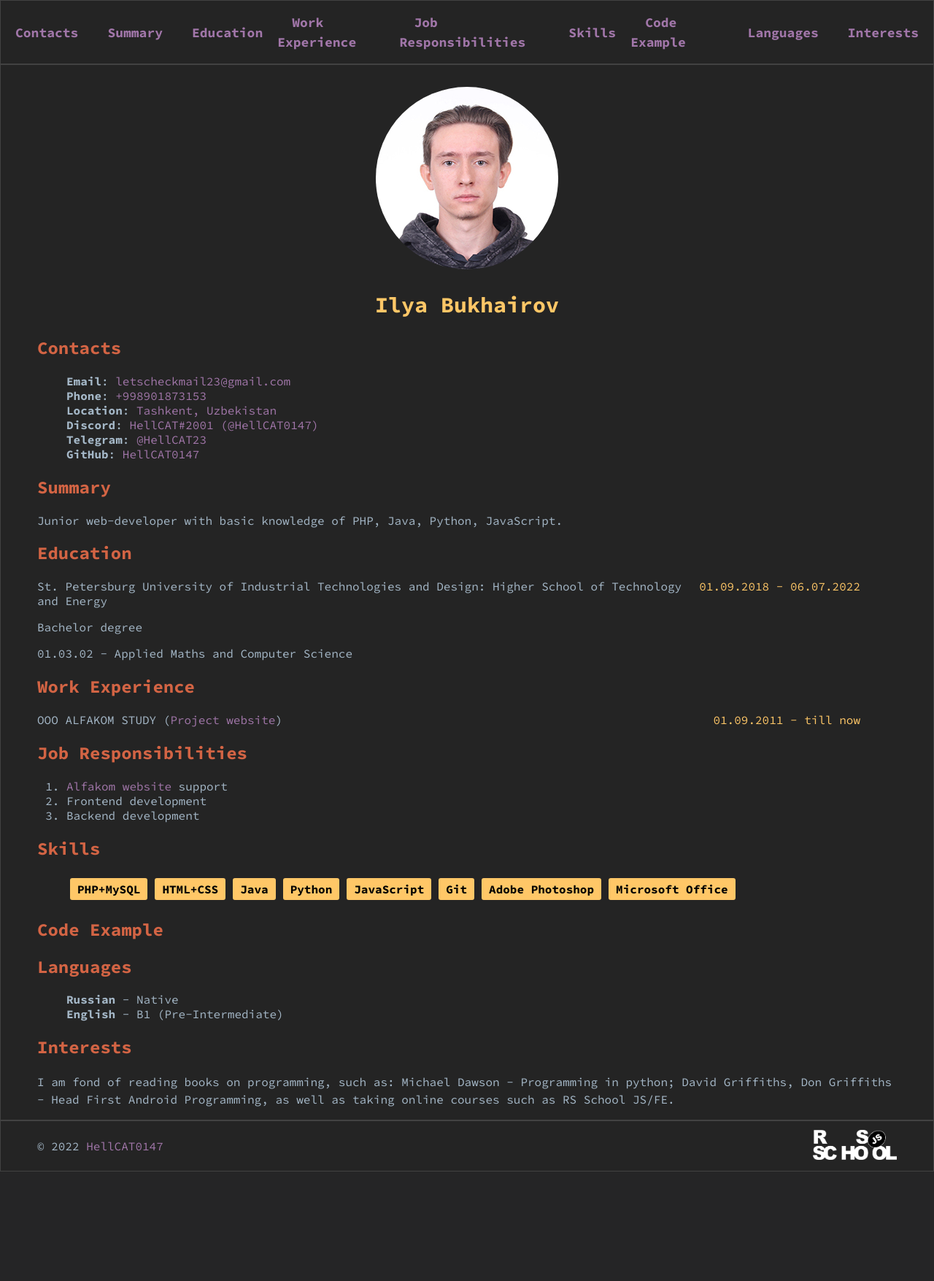
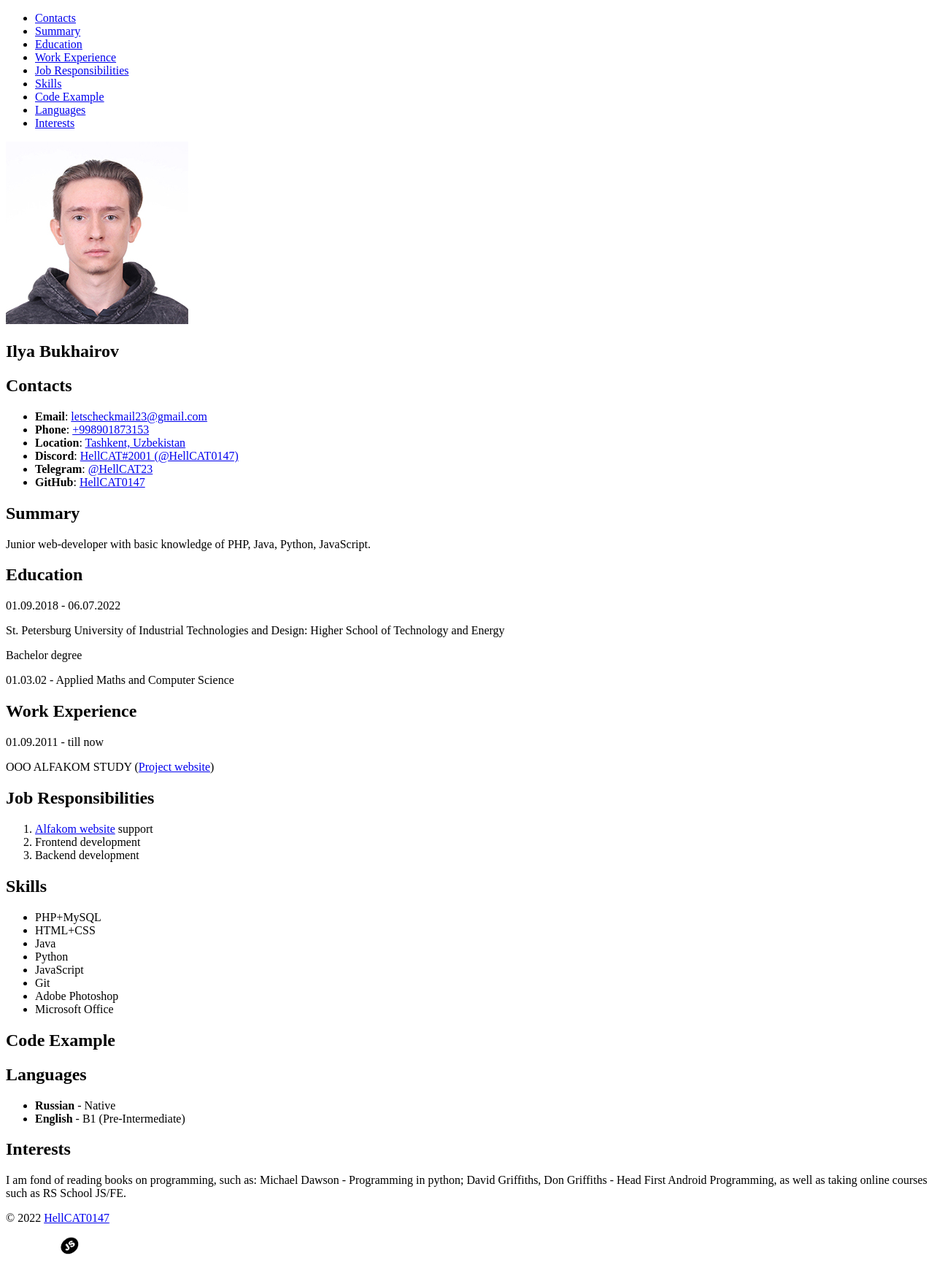
Before and after one commit to HellCAT0147/rsschool-cv, a plain HTML site: page index.html in a window 1280 px wide. Shown: the whole page at 73% size. Before the commit the page ends 1605 px from the top, so only its background shows below. Drawn offline with Linux system fonts and the light colour scheme.

Commit message:
fix: try to find RSS check whitespace bug

```diff
--- a/style.css
+++ b/style.css
@@ -1,159 +1,3 @@
 * {
   box-sizing: border-box;
 }
-
-html {
-  scroll-behavior: smooth;
-}
-
-body {
-  display: flex;
-  flex-direction: column;
-  justify-content: space-between;
-  min-height: 100vh;
-  margin: 0;
-  padding: 0;
-  font-family: 'Source Code Pro', monospace;
-  font-size: 16px;
-  color: #a5b8c8;
-  background-color: #252526;
-}
-
-footer .container {
-  display: flex;
-  align-items: center;
-  height: 50px;
-}
-
-.container {
-  max-width: 1440px;
-  margin: 0 auto;
-  background-color: #242424;
-  border: 1px solid #424242;
-}
-
-main .container,
-footer .container {
-  padding: 0 50px;
-}
-
-footer .container {
-  display: flex;
-  justify-content: space-between;
-  height: 70px;
-}
-
-.photo {
-  border-radius: 100%;
-}
-
-h1 {
-  font-size: 30px;
-  color: #ffc767;
-}
-
-.profile {
-  margin-top: 30px;
-  text-align: center;
-}
-
-.nav-list {
-  display: flex;
-  justify-content: center;
-  align-items: center;
-  padding: 0;
-}
-
-ul li {
-  list-style: none;
-}
-
-.nav-list li a, a {
-  color: #a176a9;
-  text-decoration: none;
-  transition: 0.4s;
-}
-
-.nav-list li a {
-  padding: 0 20px;
-  font-size: 18px;
-  line-height: 27px;
-  font-weight: 600;
-}
-
-.nav-list li a:hover,
-a:hover,
-h2 {
-  color: #d36444;
-}
-
-.skills {
-  display: flex;
-  flex-wrap: wrap;
-}
-
-.skills li {
-  margin: 5px;
-  padding: 5px 10px;
-  font-weight: 600;
-  color: #000000;
-  background-color: #ffc767;
-  border-radius: 3px;
-}
-
-.date {
-  position: relative;
-  right: 50px;
-  float: right;
-  margin: 0 0 0 50px;
-  color: #ffc767;
-}
-
-.readable {
-  line-height: 1.5;
-}
-
-/* This part is for coloring code */
-.code-comment {
-  color: #6a9955;
-}
-
-.code-function {
-  color: #569cd6;
-}
-
-.code-name-function {
-  color: #dcdcaa;
-}
-
-.code-function-bracket {
-  color: #ffb517;
-}
-
-.code-bracket {
-  color: #da63a1;
-}
-
-.code-var {
-  color: #9cdcfe;
-}
-
-.code-marks {
-  color: #d4d4d4;
-}
-
-.code-structure {
-  color: #c586c0;
-}
-
-.code-string {
-  color: #ce9178;
-}
-
-.code-inner-bracket {
-  color: #1a9fdb;
-}
-
-.code-numbers {
-  color: #a7ce9b;
-}
```
